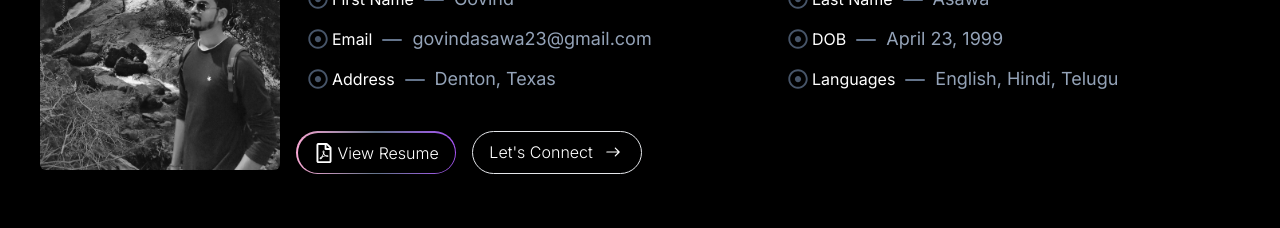
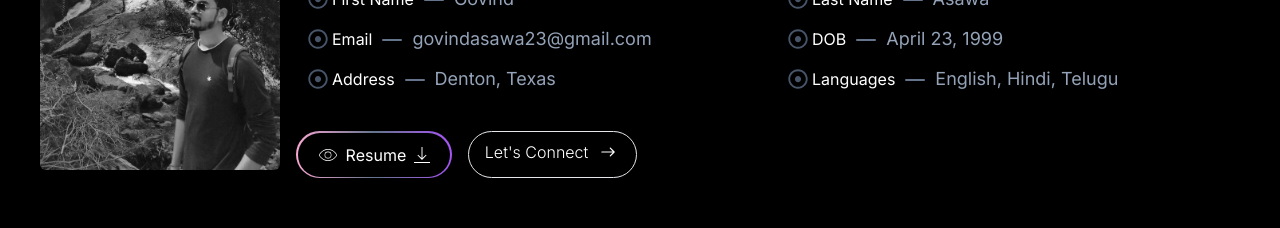
Before and after one commit to Govind-Asawa/Govind-Asawa-portfolio, a React (Create React App) app: page / in a window 1280 px wide. Shown: the part 1000-1228 px from the top of the page. Built offline with nearby package versions, Linux system fonts and the light colour scheme.

Commit message:
added download resume option in about section

```diff
--- a/src/components/About.jsx
+++ b/src/components/About.jsx
@@ -1,9 +1,11 @@
 import { IoIosArrowRoundForward } from 'react-icons/io';
-import { FaRegFilePdf } from 'react-icons/fa';
+import { PiEyeThin } from 'react-icons/pi';
+import { TfiDownload } from "react-icons/tfi";
 import { motion } from 'framer-motion';
 import AboutItem from './AboutItem';
 import SkillItem from './SkillItem';
 import aboutImg from '../assets/aboutImg.jpg';
+import resume from '../assets/Govind_Asawa_Resume.pdf';
 import { SKILLS } from '../constants';
 import { Link } from 'react-scroll';
 
@@ -22,7 +24,7 @@ export default function About() {
               transition={{ duration: 0.5 }}
               src={aboutImg}
               alt='about profile'
-              className='hidden md:flex md:w-1/5 md:h-1/5 rounded-md opacity-70'
+              className='hidden lg:flex lg:w-1/5 lg:h-1/5 rounded-md opacity-70'
             />
             <div className='flex flex-col gap-4 flex-1'>
               <motion.div
@@ -66,17 +68,26 @@ export default function About() {
                 whileInView={{ opacity: 1, y: 0 }}
                 initial={{ opacity: 0, y: 100 }}
                 transition={{ duration: 0.5 }}
-                className='flex justify-center md:justify-start flex-wrap gap-4 mt-2 font-light'
+                className='flex justify-center lg:justify-start flex-wrap gap-4 mt-2 font-light'
               >
-                <div className='group p-[0.1rem] bg-gradient-to-r from-pink-300 via-slate-500 to-purple-500 rounded-full'>
-                  <a
-                    href='https://drive.google.com/file/d/1yGcXzG3QKBVi1_yoEgqzIIBKZNB4P6HB/view?usp=sharing'
-                    target='_blank'
-                    className='flex items-center gap-1 px-4 py-2 rounded-full bg-black capitalize cursor-pointer'
-                  >
-                    <FaRegFilePdf className='w-5 h-5 group-hover:text-red-400 duration-100' />
-                    <p>view Resume</p>
-                  </a>
+                <div className='p-[0.1rem] bg-gradient-to-r from-pink-300 via-slate-500 to-purple-500 rounded-full'>
+                  <div className='flex items-center gap-1 px-4 py-2 rounded-full bg-black capitalize '>
+                    <a
+                      href='https://drive.google.com/file/d/1yGcXzG3QKBVi1_yoEgqzIIBKZNB4P6HB/view?usp=sharing'
+                      target='_blank'
+                      className='group rounded-full p-1 cursor-pointer hover:bg-white duration-100 transition-all ease-in-out'
+                    >
+                      <PiEyeThin className='w-5 h-5 group-hover:text-black duration-100' />
+                    </a>
+                    <p className='font-normal'>Resume</p>
+                    <a
+                      href={resume}
+                      download='GovindAsawa_Resume'
+                      className='group rounded-full p-1 cursor-pointer hover:bg-white duration-100 transition-all ease-in-out'
+                    >
+                      <TfiDownload className='w-4 h-4 group-hover:text-red-400 duration-100' />
+                    </a>
+                  </div>
                 </div>
                 <Link
                   smooth
@@ -84,7 +95,7 @@ export default function About() {
                   to='contact'
                   className='group flex gap-2 w-fit cursor-pointer px-4 py-2 border-white-500 border rounded-full hover:bg-white hover:text-black hover:font-medium transition-all duration-100 ease-in-out '
                 >
-                  <span className='capitalize'>Let's Connect</span>
+                  <span>Let's Connect</span>
                   <IoIosArrowRoundForward className='w-6 h-6 group-hover:rotate-90 duration-100' />
                 </Link>
               </motion.div>
```
Also changed, not shown: 1 other file (tests, documents, lock files or other folders).
